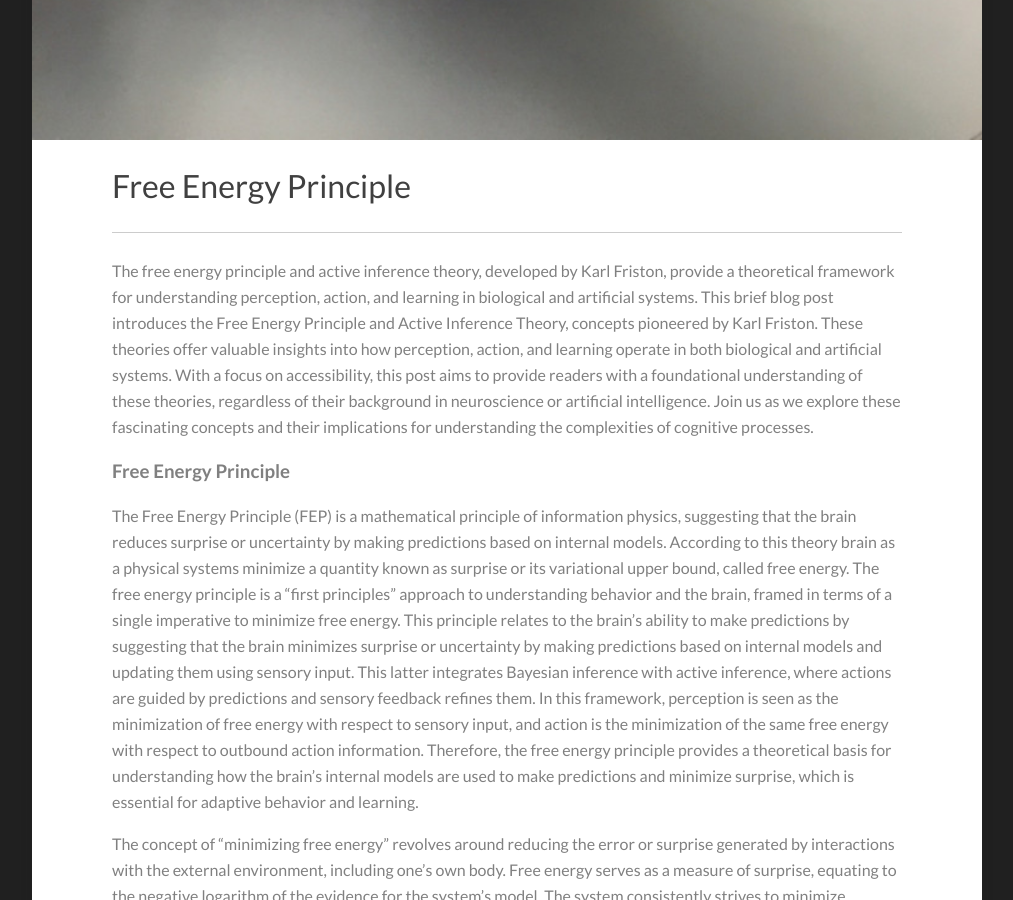
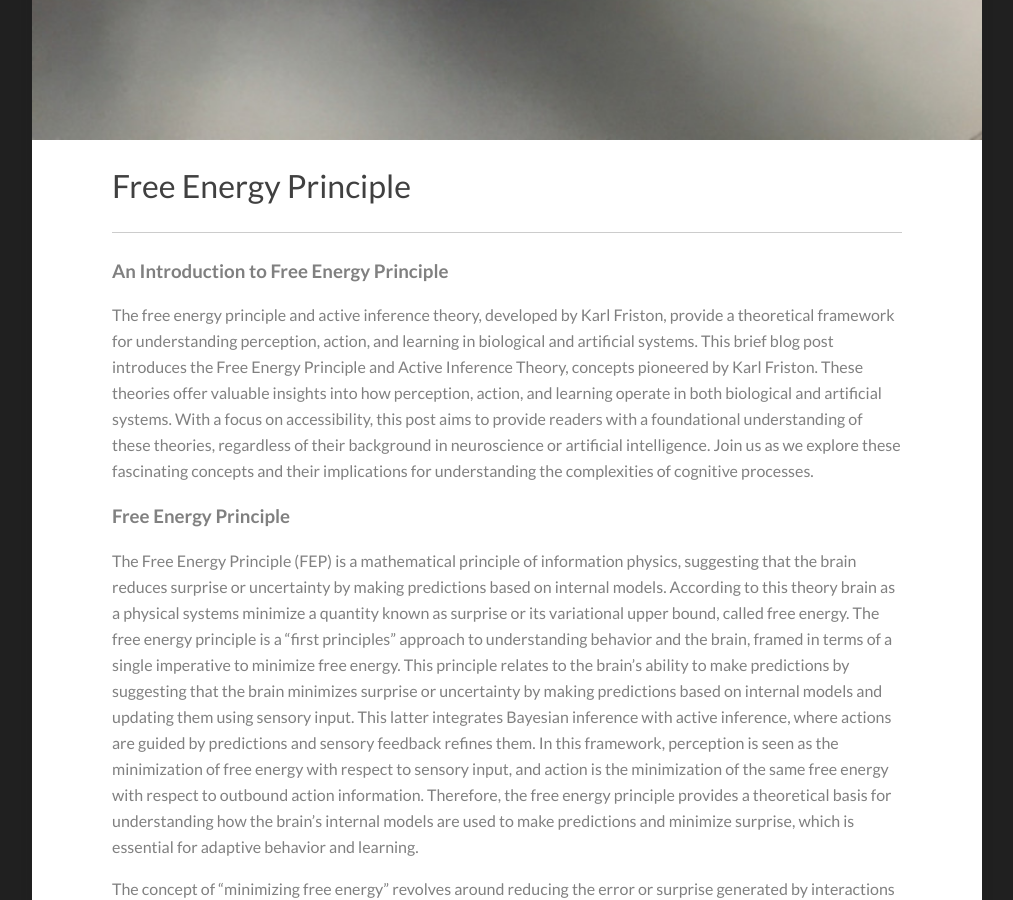
Before and after one commit to Kamran-Afzali/Kamran-Afzali.github.io, a Jekyll site: the page built from _posts/2024-02-28-FEP.md, in a window 1280 px wide and 900 px high, scrolled down 1404 px. Shown: the whole window, without its empty margins (133-1146 px from the left). Built offline with Jekyll 4.4.1, drawn with Linux system fonts in a browser that asks for light colours.

Commit message:
Update 2024-02-28-FEP.md

```diff
--- a/_posts/2024-02-28-FEP.md
+++ b/_posts/2024-02-28-FEP.md
@@ -7,6 +7,7 @@ tags: [Free Energy Principle, Predictive Processing, Active Inference]
 date-string: February 2024
 ---
 
+### An Introduction to Free Energy Principle
 
 The free energy principle and active inference theory, developed by Karl Friston, provide a theoretical framework for understanding perception, action, and learning in biological and artificial systems. This brief blog post introduces the Free Energy Principle and Active Inference Theory, concepts pioneered by Karl Friston. These theories offer valuable insights into how perception, action, and learning operate in both biological and artificial systems. With a focus on accessibility, this post aims to provide readers with a foundational understanding of these theories, regardless of their background in neuroscience or artificial intelligence. Join us as we explore these fascinating concepts and their implications for understanding the complexities of cognitive processes.
 
```
